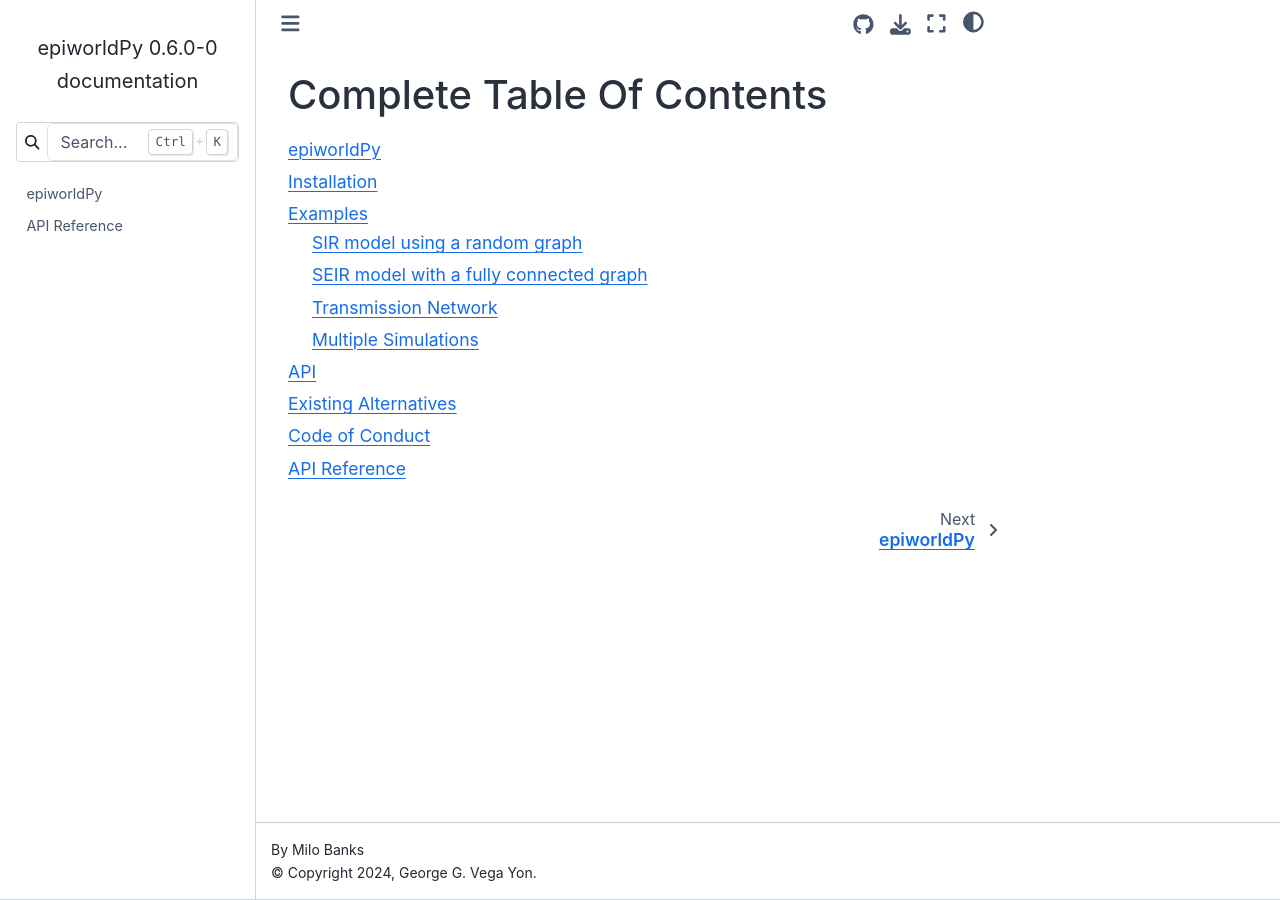
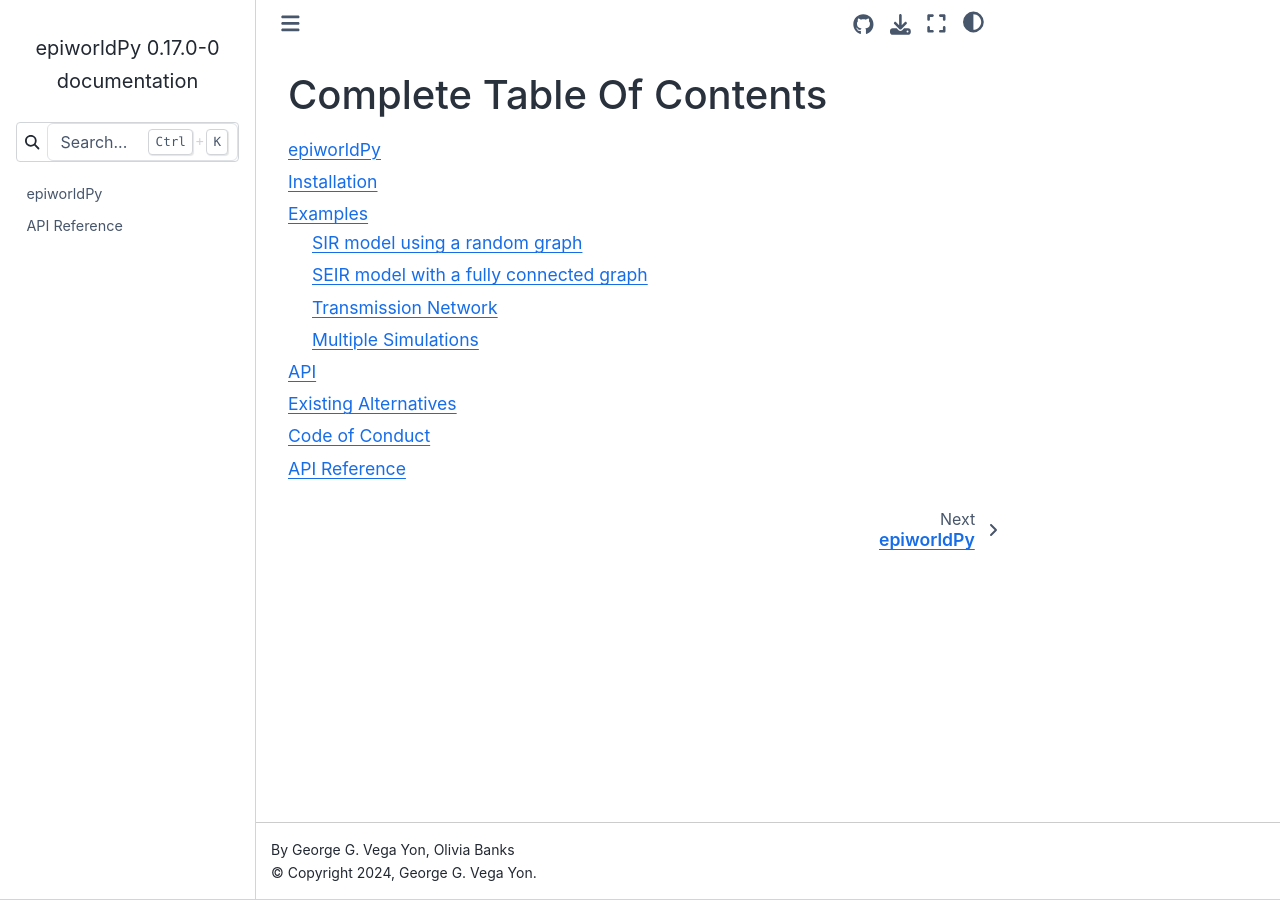
Before and after one commit to UofUEpiBio/epiworldpy, a Sphinx documentation site: the page built from docs/ctoc.md, in a window 1280 px wide. Built offline with Sphinx 7.4.7 and the Sphinx Book theme 1.1.4, drawn with Linux system fonts in a browser that asks for light colours; part of the change alters nothing that is shown.

Commit message:
Take the docs version from the package and fail loudly on deploy errors (#19)
docs/conf.py still said 0.6.0-0; read the version from the installed
epiworldpy instead and list the same authors as pyproject.toml. Drop the
check that skipped deployment when Pages was disabled: it hid the dead
site behind a notice. Pages is now enabled (source: GitHub Actions).

Co-authored-by: Claude Opus 5.5 <noreply@anthropic.com>

```diff
--- a/docs/conf.py
+++ b/docs/conf.py
@@ -13,6 +13,7 @@
 from __future__ import annotations
 import sys
 import os
+from importlib.metadata import version as _pkg_version
 
 # If extensions (or modules to document with autodoc) are in another directory,
 # add these directories to sys.path here. If the directory is relative to the
@@ -60,16 +61,15 @@ master_doc = 'index'
 # General information about the project.
 project = 'epiworldPy'
 copyright = '2024, George G. Vega Yon'
-author = 'Milo Banks'
+author = 'George G. Vega Yon, Olivia Banks'
 
 # The version info for the project you're documenting, acts as replacement for
 # |version| and |release|, also used in various other places throughout the
 # built documents.
 #
-# The short X.Y version.
-version = '0.6.0-0'
-# The full version, including alpha/beta/rc tags.
-release = '0.6.0-0'
+# Taken from the installed package, so it follows pyproject.toml.
+release = _pkg_version('epiworldpy')
+version = release
 
 # The language for content autogenerated by Sphinx. Refer to documentation
 # for a list of supported languages.
```
Also changed, not shown: 1 other file.
